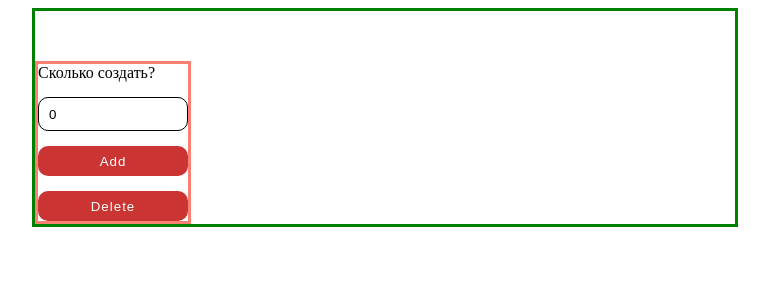
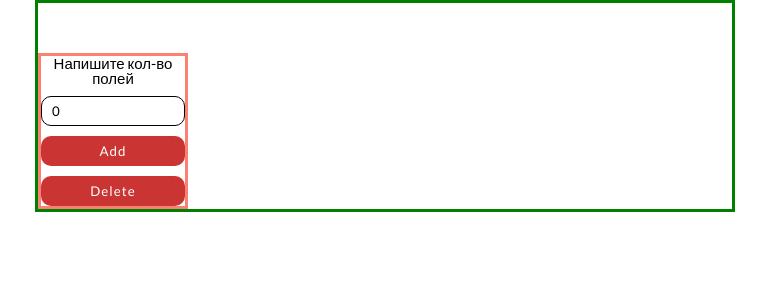
Before and after one commit to Zilyashik/randomaizer, a Vue app: page / in a window 1280 px wide. Shown: the top 300 px of the page, without its empty margins (255-1024 px from the left). Built offline with nearby package versions, Linux system fonts and the light colour scheme; what @formkit/vue would draw is missing.

Commit message:
edit buttons

```diff
--- a/src/App.vue
+++ b/src/App.vue
@@ -1,7 +1,7 @@
 <template>
   <div class="random_container">
     <div class="random_number">
-      Сколько создать?
+      Напишите кол-во полей
       <input type="number" v-model="forms.count" @change="create" class="number"/>
       <button @click="add" class="button">Add</button>
       <button @click="del" class="button">Delete</button>
@@ -61,7 +61,14 @@
 }
 </script>
 
-<style scoped>
+<style>
+@import url('https://fonts.googleapis.com/css2?family=Lato&display=swap');
+*{
+  box-sizing: border-box;
+  font-family: 'Lato', sans-serif;
+  margin: 0;
+  padding: 0;
+}
   .random_container{
     border: 3px solid green;
     width: 700px;
@@ -76,12 +83,15 @@
     flex-direction: column;
     height: 100%;
     margin: 50px 90px 0 0 ;
+    text-align: center;
+    line-height: 15px;
+    font-size: 15px;
   }
   .number{
     border: 1px solid black;
     height: 30px;
     border-radius: 10px;
-    margin-top: 15px;
+    margin-top: 10px;
     padding-left: 10px;
   }
   .button{
@@ -89,7 +99,7 @@
     background-color: #CA3432;
     border: none;
     border-radius: 10px;
-    margin-top: 15px;
+    margin-top: 10px;
     height: 30px;
     color: white;
     letter-spacing: 1px;
```
